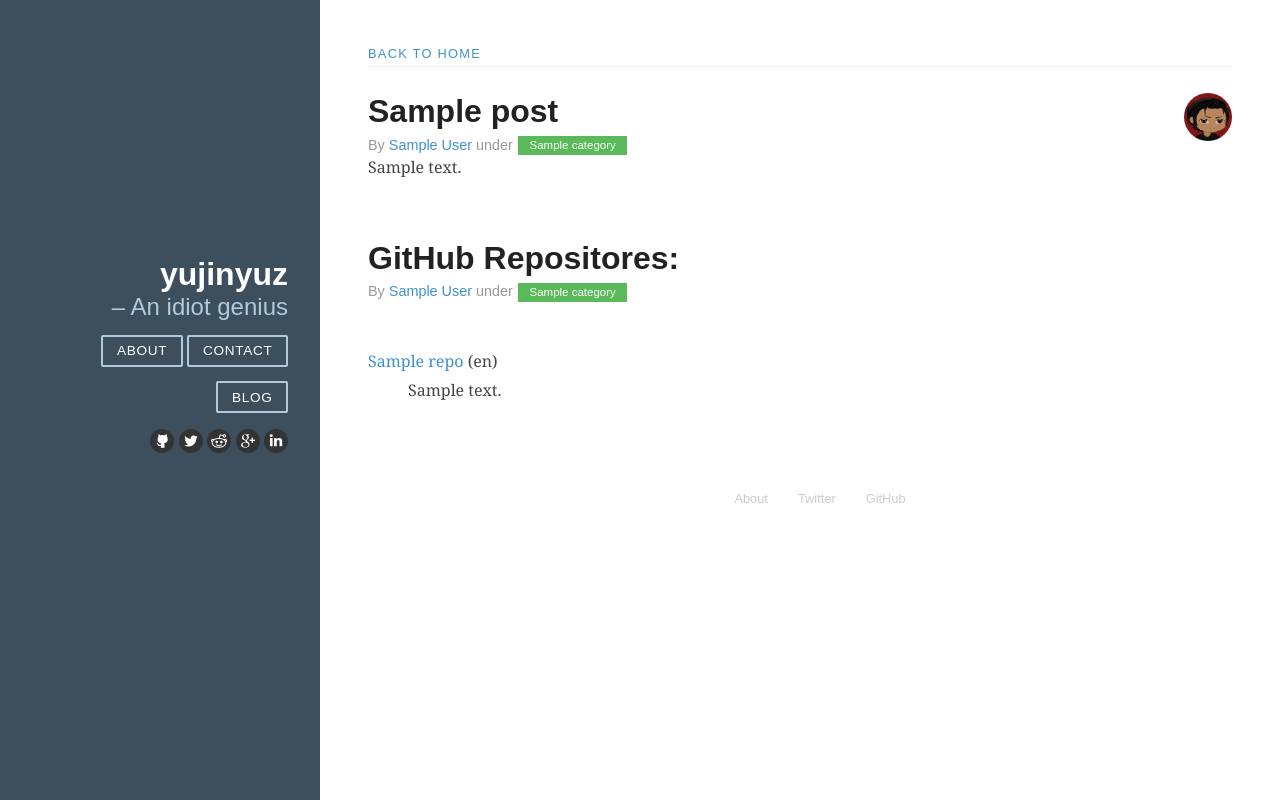
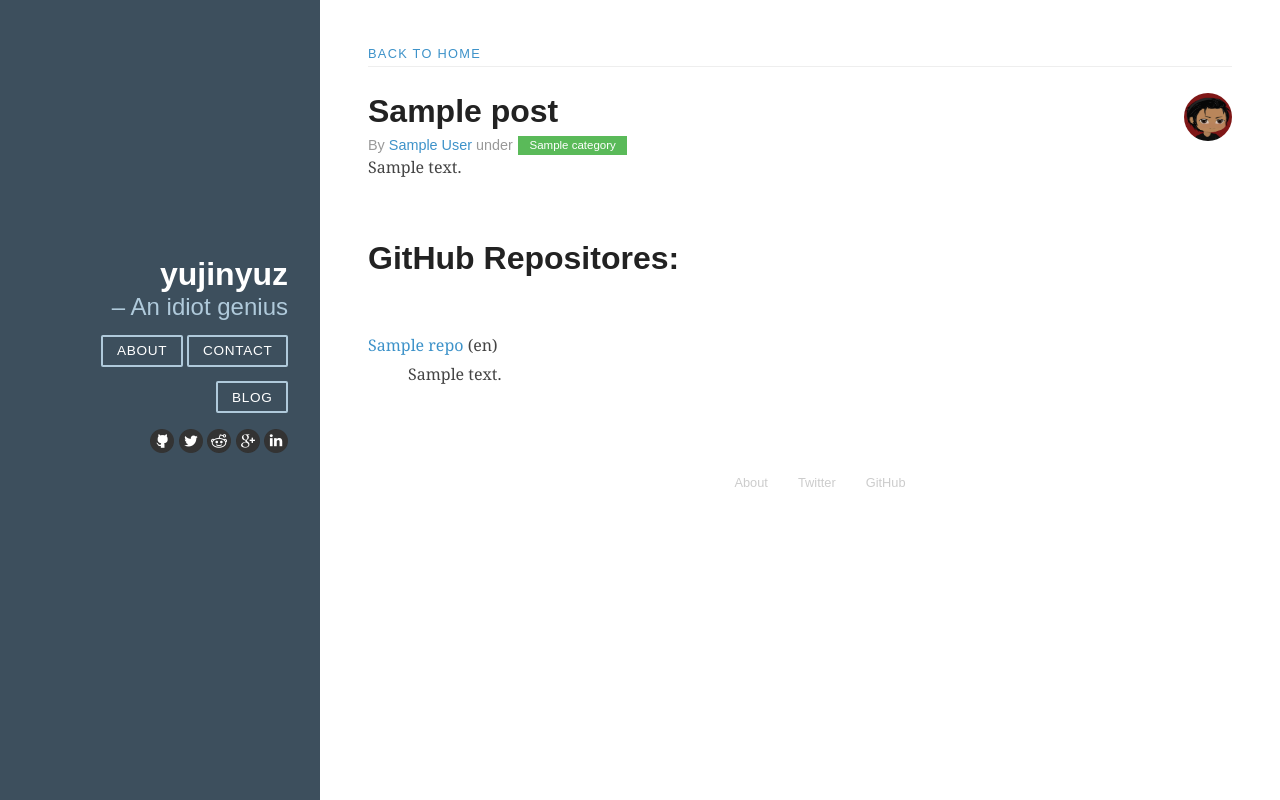
Before and after one commit to YujinYuz/jinyuz-blog, a Django app: template blogsite/templates/blogsite/about.html in a window 1280 px wide. Run offline with Django 3.2, Linux system fonts and the light colour scheme; tables that the repository leaves empty hold one stand-in row (values such as "Sample post"); the template is opened without the code that fills it: values that come from a table or form of the project are taken from there, most other values are stand-ins (such as "Sample title", 1, 10 or a date in 2020); some libraries are stand-ins or nearby versions.

Commit message:
Fix some html

```diff
--- a/blogsite/templates/blogsite/about.html
+++ b/blogsite/templates/blogsite/about.html
@@ -27,9 +27,6 @@
     <section class="post">
       <header class="post-header">
         <h2 class="post-title">GitHub Repositores: </h2>
-        <p class="post-meta">
-            By <a href="#" class="post-author">{{ post.author }}</a> under <a class="post-category post-category-design" href="#">{{ post.category }}</a>
-          </p>
       </header>
     </section>
 
```
